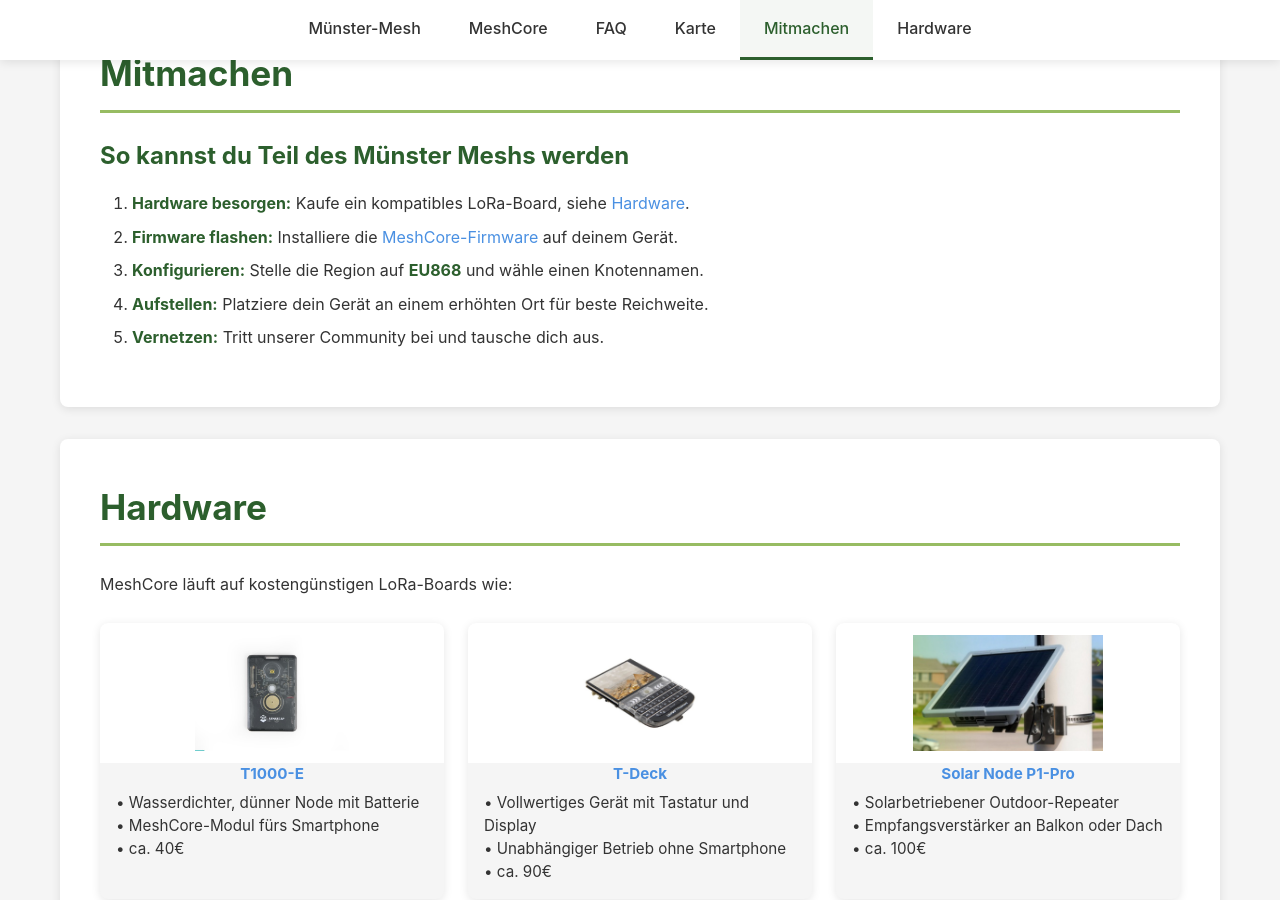
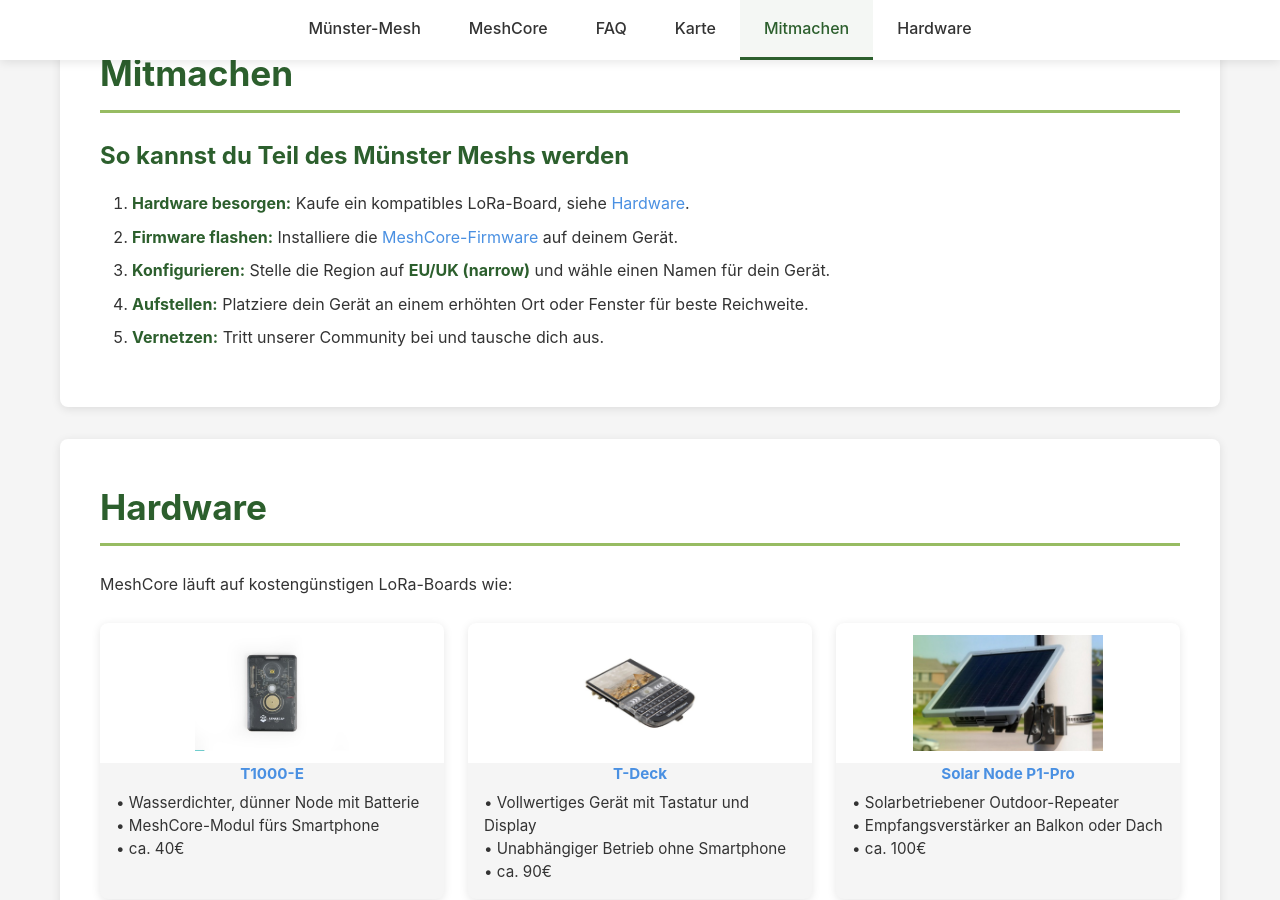
Before and after one commit to muenster-mesh/muenster-mesh-website, a Jekyll site: the page built from index.md, in a window 1280 px wide and 900 px high, scrolled down 3556 px. Built offline with Jekyll 4.4.1, drawn with Linux system fonts in a browser that asks for light colours.

Commit message:
polish HOWTO

```diff
--- a/index.md
+++ b/index.md
@@ -76,8 +76,8 @@
 
 1. **Hardware besorgen:** Kaufe ein kompatibles LoRa-Board, siehe [Hardware](#hardware).
 2. **Firmware flashen:** Installiere die [MeshCore-Firmware](https://flasher.meshcore.io/) auf deinem Gerät.
-3. **Konfigurieren:** Stelle die Region auf **EU868** und wähle einen Knotennamen.
-4. **Aufstellen:** Platziere dein Gerät an einem erhöhten Ort für beste Reichweite.
+3. **Konfigurieren:** Stelle die Region auf **EU/UK (narrow)** und wähle einen Namen für dein Gerät.
+4. **Aufstellen:** Platziere dein Gerät an einem erhöhten Ort oder Fenster für beste Reichweite.
 5. **Vernetzen:** Tritt unserer Community bei und tausche dich aus.
 
 </div>
```
